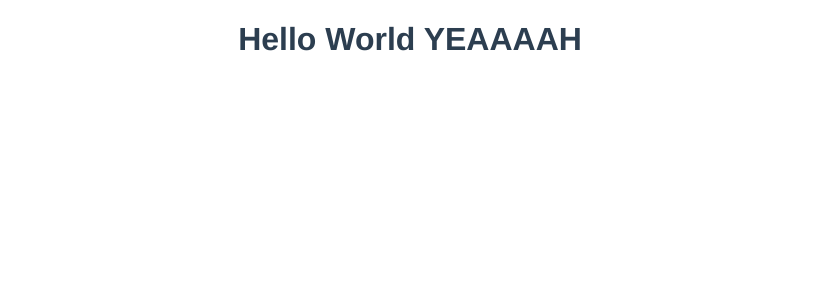
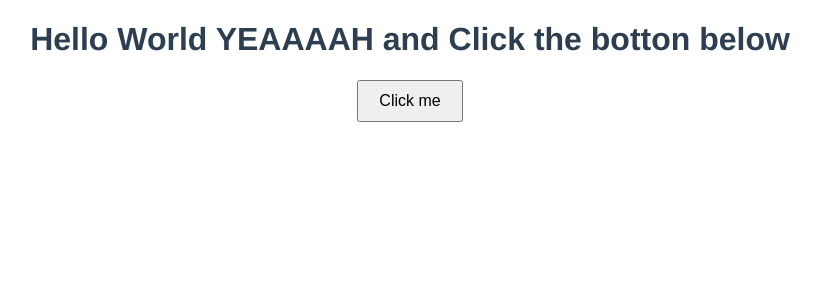
Before and after one commit to ErinYCen/mathworks, a Vue app: page / in a window 1280 px wide. Shown: the top 300 px of the page, without its empty margins (230-1051 px from the left). Built offline with nearby package versions, Linux system fonts and the light colour scheme.

Commit message:
Click button on the front then show sth on the dev console

```diff
--- a/src/App.vue
+++ b/src/App.vue
@@ -1,10 +1,28 @@
 <template>
   <div id="app">
-    <h1>Hello World YEAAAAH</h1>
+    <h1>Hello World YEAAAAH and Click the botton below</h1>
+    <button @click="logMessage">Click me</button>
   </div>
 </template>
 
+<script lang="ts">
+export default {
+  name: "App",
+  methods: {
+    logMessage() {
+      console.log("Button Clicked!");
+      console.log("Hello World Good Job You CLICKed the Button");
+    },
+  },
+};
+</script>
+
 <style>
+button {
+  padding: 10px 20px;
+  font-size: 16px;
+}
+
 #app {
   font-family: Avenir, Helvetica, Arial, sans-serif;
   -webkit-font-smoothing: antialiased;
--- a/src/main.ts
+++ b/src/main.ts
@@ -1,5 +1,3 @@
-console.log("Hello World YEAH");
-
 import { createApp } from "vue";
 import App from "./App.vue";
 import router from "./router";
```
